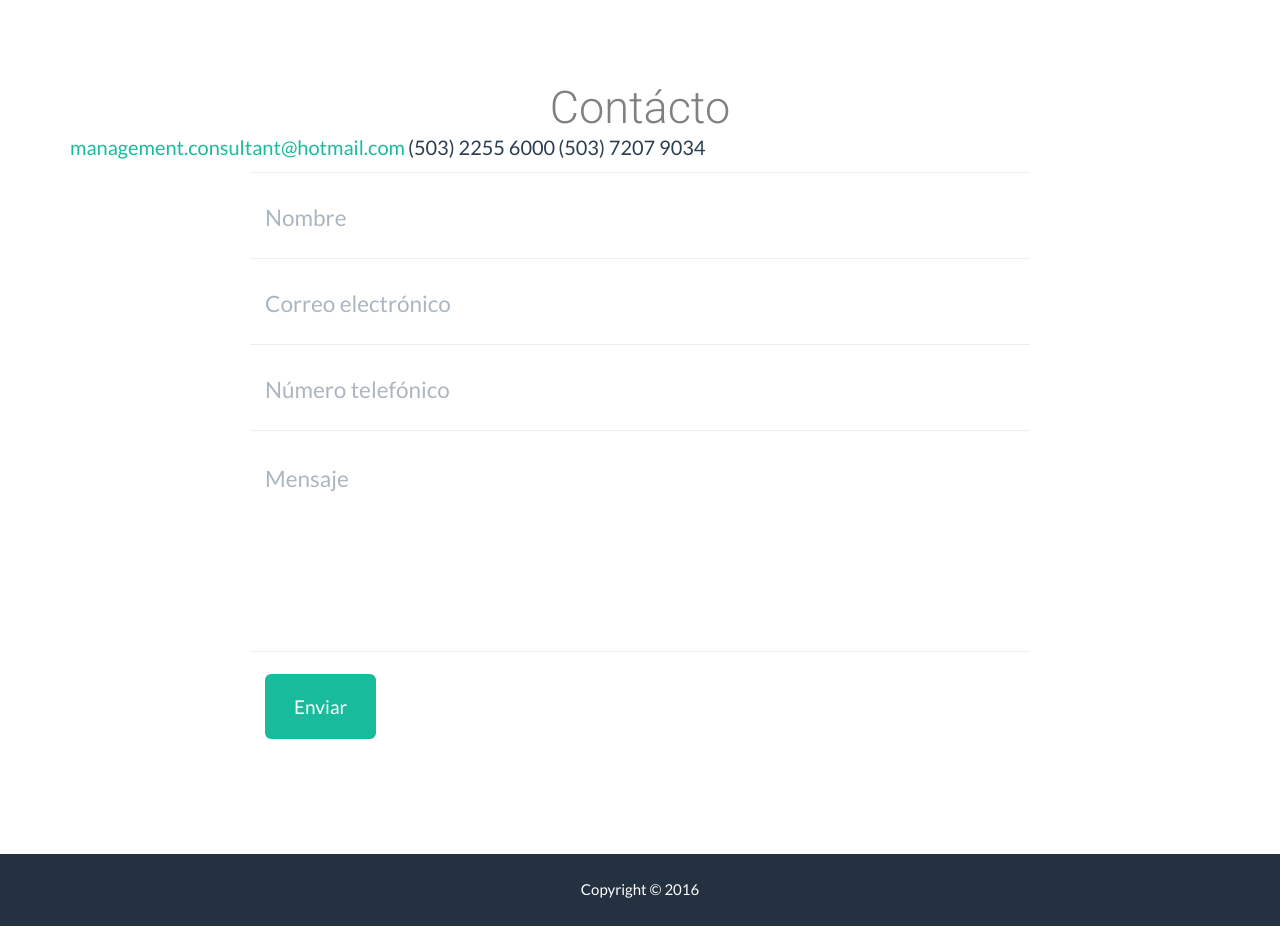
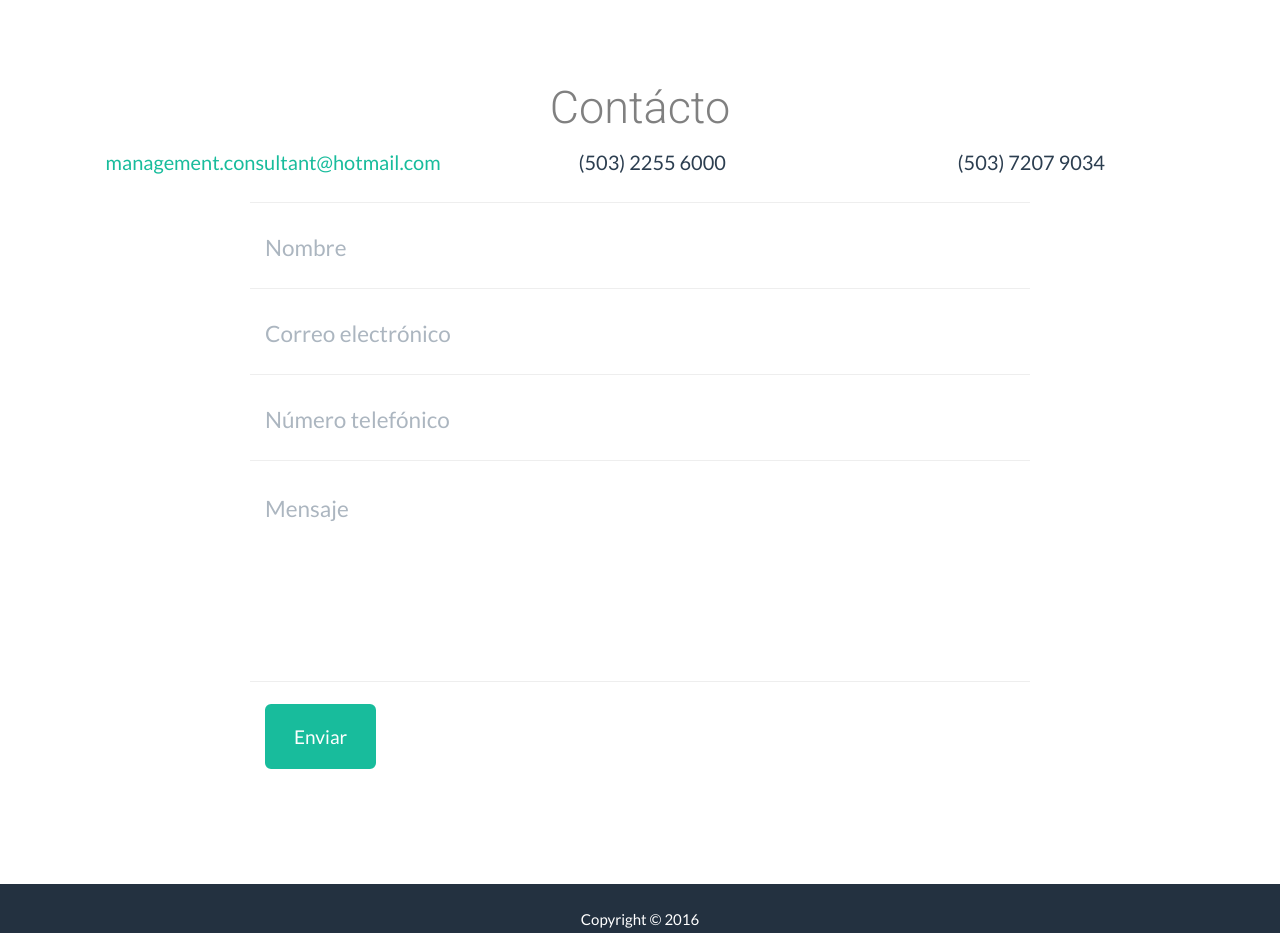
Before and after one commit to erikacastillo/erikacastillo.github.io, a plain HTML site: page index.html in a window 1280 px wide. Shown: the part 2500-3433 px from the top of the page. Drawn offline with nearby package versions, Linux system fonts and the light colour scheme.

Commit message:
Agregando informacion de contacto parte 3

```diff
--- a/index.html
+++ b/index.html
@@ -226,10 +226,10 @@
                     <h2>Contácto</h2>
                 </div>
             </div>
-            <div>
-            <p style="display:inline-block"><a href="mailto:management.consultant@hotmail.com">management.consultant@hotmail.com</a></p>
-            <p style="display:inline-block">(503) 2255 6000</p>
-            <p style="display:inline-block">(503) 7207 9034</p>
+            <div class="container" style="margin-bottom: 15px; margin-top: 15px">
+            <p style="display:inline-block;text-align:center;width:33%"><a href="mailto:management.consultant@hotmail.com">management.consultant@hotmail.com</a></p>
+            <p style="display:inline-block;text-align:center;width:33%">(503) 2255 6000</p>
+            <p style="display:inline-block;text-align:center;width:33%">(503) 7207 9034</p>
             </div>
             <div class="row">
                 <div class="col-lg-8 col-lg-offset-2">
```
